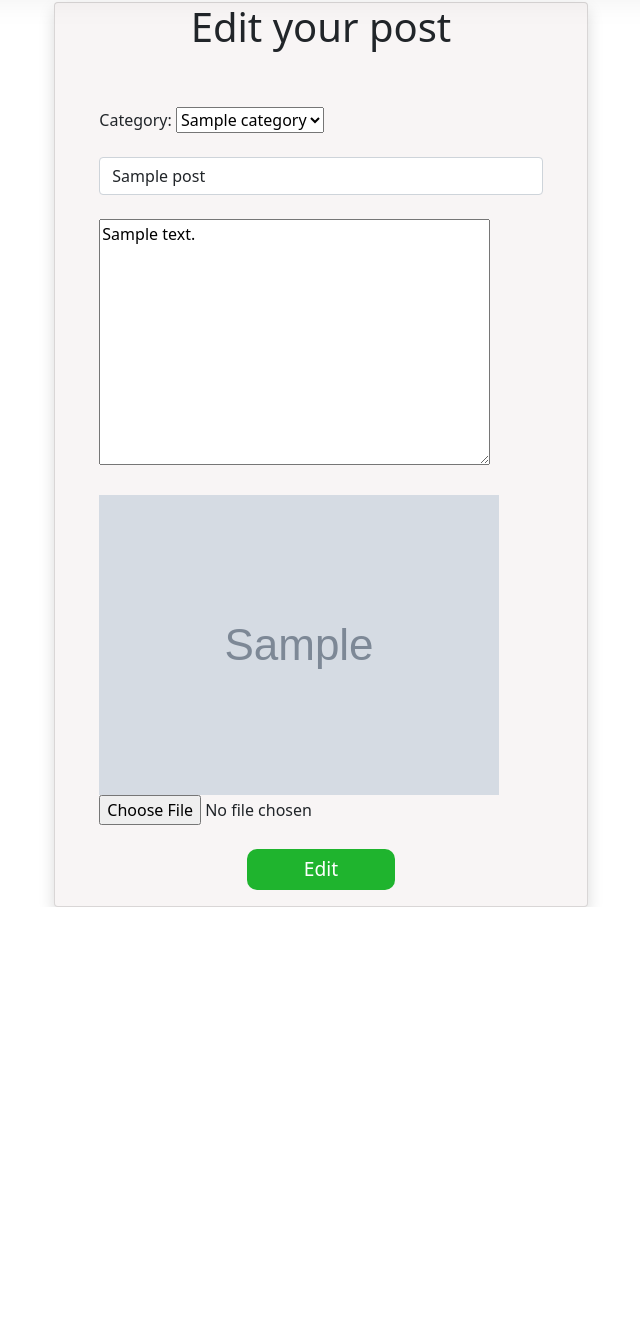
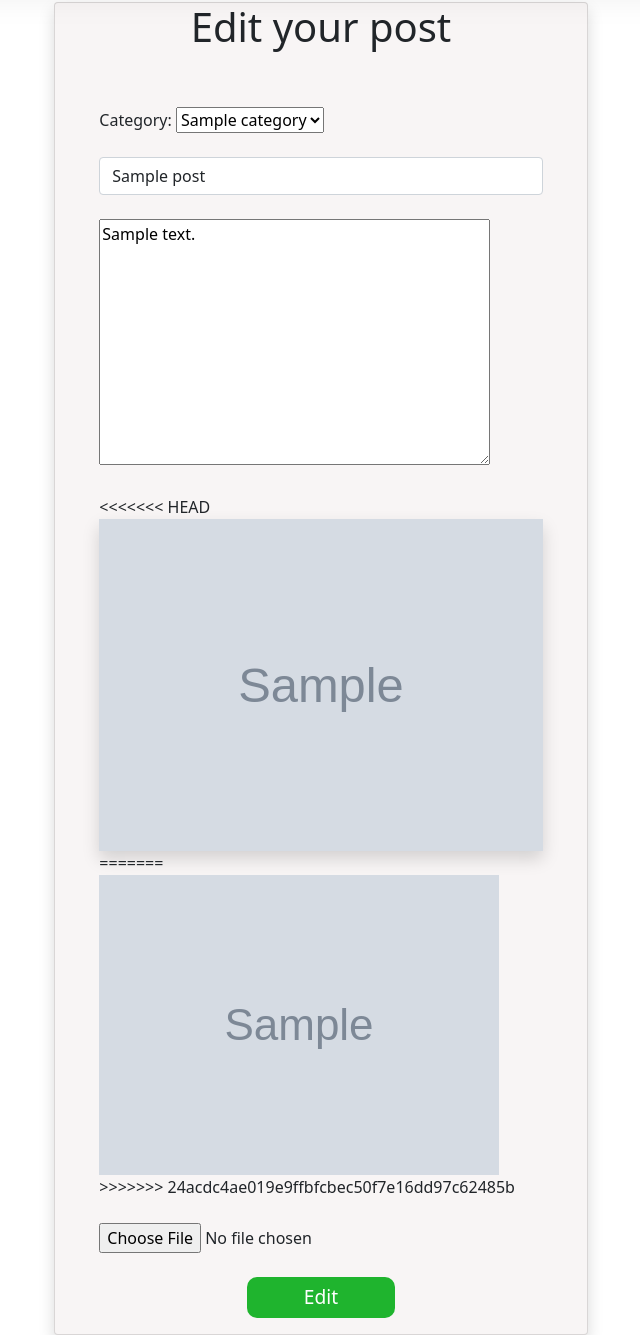
Before and after one commit to dryeab/barter, a Django app: template barter/post/templates/post.html in a window 1280 px wide. Shown: the part 154-1489 px from the top of the page, without its empty margins (319-959 px from the left). Before the commit the page ends 1061 px from the top, so only its background shows below. Run offline with Django 3.2, Linux system fonts and the light colour scheme; the template is opened without the code that fills it: most values are stand-ins (such as "Sample title", 1, 10 or a date in 2020); grey boxes marked "Sample" are stand-in pictures.

Commit message:
Add files via upload

```diff
--- a/barter/post/templates/post.html
+++ b/barter/post/templates/post.html
@@ -44,8 +44,13 @@
 
                             <div class="image m-4">
                                 {% if post.image %}
+<<<<<<< HEAD
+                                    <img src="{{ post.image.url }}" id="post_image" alt="post image" class="image shadow" width="100%">
+=======
                                 <img src="{{ post.image.url }}" id="post_image" alt="post image">
+>>>>>>> 24acdc4ae019e9ffbfcbec50f7e16dd97c62485b
                                 {% endif %}
+                                <br><br>
                                 <input type="file" name="image" accept="image/*" required id="input_image">
                             </div>
                             <div class="button">
```
